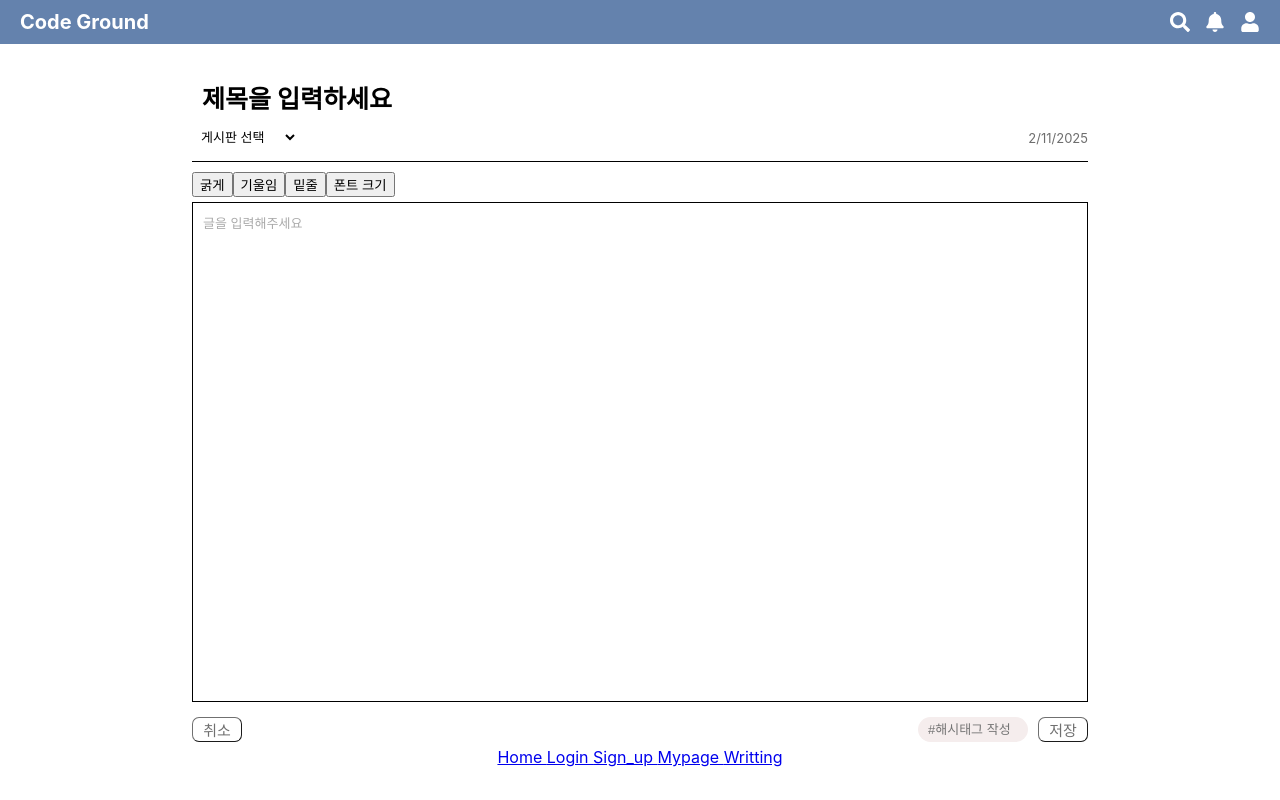
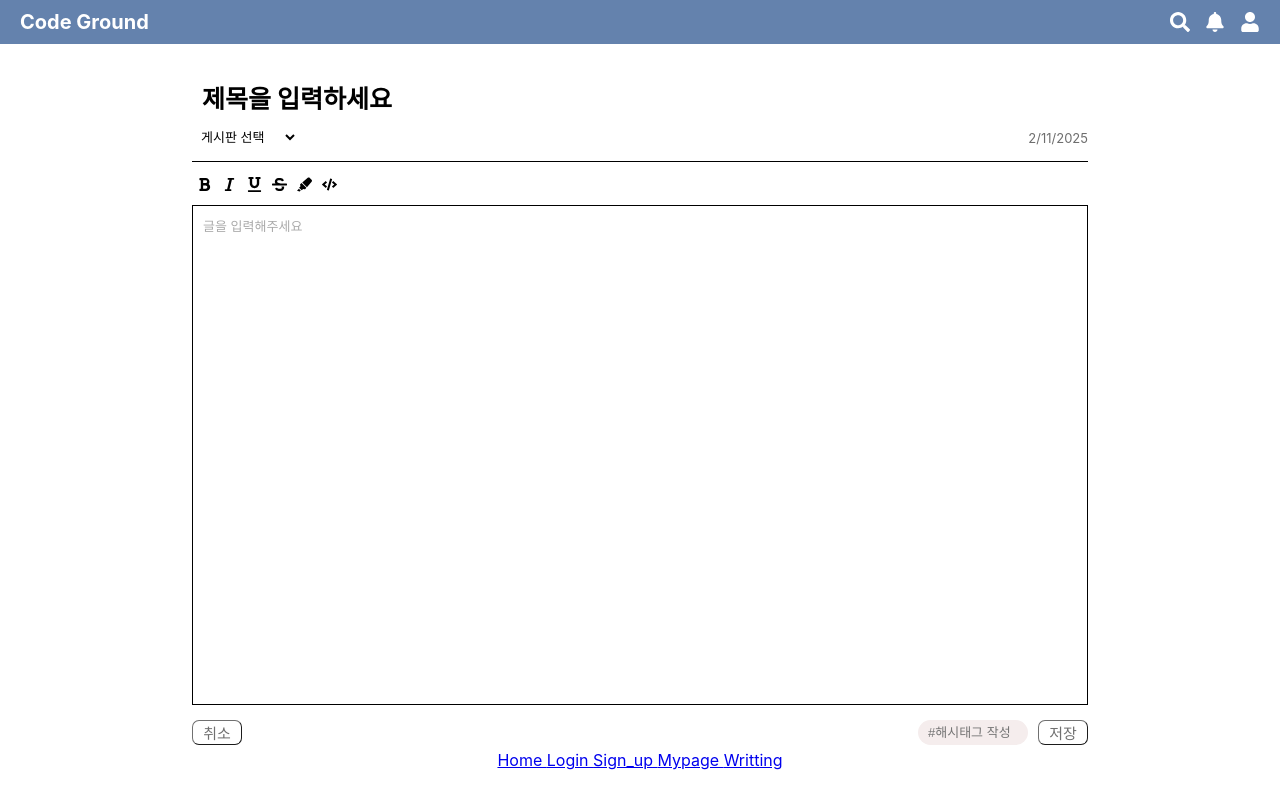
Before and after one commit to corner-codeground/codeground, a React (Create React App) app: page /writting in a window 1280 px wide. Built offline with nearby package versions, Linux system fonts and the light colour scheme.

Commit message:
writting editTool init

```diff
--- a/src/component/Editor.js
+++ b/src/component/Editor.js
@@ -21,9 +21,9 @@ const Editor = ({ content, setContent }) => {
         <div className="content-input">
             <div
                 ref={editorRef}
+                className="editable-content"
                 contentEditable={true}
                 onInput={(e) => setContent(e.target.innerHTML)}
-                className="editable-content"
             />
         </div>
     );
--- /dev/null
+++ b/src/component/EditorToolbar.css
@@ -0,0 +1,18 @@
+.editor-toolbar {
+    border: none;
+    outline: none;
+    display: flex;
+    align-items: center;
+}
+.editor-toolbar button {
+    background: none;
+    border: none;
+    cursor: pointer;
+    font-size: 15px;
+    color: black;
+    transition: color 0.3s ease;
+    padding: 5px;
+}
+.editor-toolbar button:focus {
+    outline: none; /* 버튼 포커스 시 외곽선 제거 */
+}
--- a/src/component/EditorToolbar.js
+++ b/src/component/EditorToolbar.js
@@ -1,21 +1,31 @@
 import React from 'react';
+import { FaBold, FaItalic, FaUnderline, FaStrikethrough, FaHighlighter, FaCode } from 'react-icons/fa'; // FontAwesome 아이콘 임포트 (npm install react-icons)
+import './EditorToolbar.css';
 
-const EditorToolbar = () => {
+const EditorToolbar = ({applyStyle}) => {
     return (
         <div className="editor-toolbar">
-            <button onClick={() => applyStyle('bold')}>굵게</button>
-            <button onClick={() => applyStyle('italic')}>기울임</button>
-            <button onClick={() => applyStyle('underline')}>밑줄</button>
-            <button onClick={() => applyStyle('fontSize')}>폰트 크기</button>
+            <button onClick={() => applyStyle('bold')} title="Bold">
+                <FaBold />
+            </button>
+            <button onClick={() => applyStyle('italic')} title="Italic">
+                <FaItalic />
+            </button>
+            <button onClick={() => applyStyle('underline')} title="Underline">
+                <FaUnderline />
+            </button>
+            <button onClick={() => applyStyle('strikethrough')} title="Strikethrough">
+                <FaStrikethrough />
+            </button>
+            <button onClick={() => applyStyle('highlighter')} title="Highlighter">
+                <FaHighlighter />
+            </button>
+            <button onClick={() => applyStyle('code')} title="Code">
+                <FaCode />
+            </button>
         </div>
     );
 };
 
-const applyStyle = (styleType) => {
-    const editor = document.querySelector('.editable-content');
-    if (editor) {
-        document.execCommand(styleType, false, null);
-    }
-};
 
 export default EditorToolbar;
--- a/src/pages/Writting.css
+++ b/src/pages/Writting.css
@@ -56,7 +56,7 @@ hr {
 .content-input textarea {
     width: 100%;
     padding: 10px;
-    font-size: 16px;
+    /* font-size: 16px; */
     background: transparent;
     min-height: 500px;
     box-sizing: border-box;
--- a/src/pages/Writting.js
+++ b/src/pages/Writting.js
@@ -26,10 +26,40 @@ const Writting = () => {
 
     //글에 스타일 적용하는 함수
     const applyStyle = (styleType) => {
-        if(editorRef.current) {
-            document.execCommand(styleType, false, null);
-        }
-    };
+        const editor = editorRef.current;
+        if (editor) {
+            const selection = window.getSelection();    //선택된 텍스트 가져오기기
+            const range = selection.getRangeAt(0);      //선택된 영역
+
+            if (editor && range) {
+                const span = document.createElement('span');    //새 span 요소 생성성
+
+                switch (styleType) {
+                    case 'bold':
+                        span.style.fontWeight = 'bold';
+                        break;
+                    case 'italic':
+                        span.style.fontStyle = 'italic';
+                        break;
+                    case 'underline':
+                        span.style.textDecoration = 'underline';
+                        break;
+                    case 'strikethrough':
+                        span.style.textDecoration = 'line-through';
+                        break;
+                    case 'highlighter':
+                        span.style.backgroundColor = 'yellow';
+                        break;
+                    case 'code':
+                        span.style.fontFamily = 'monospace';
+                        break;
+                    default:
+                        break;
+                }
+                range.surroundContents(span);  // 선택된 텍스트에 스타일 적용
+            }
+        };
+    }
 
     // 해시태그 추가 함수
     const handleAddHashtag = (newHashtags) => {
@@ -69,7 +99,7 @@ const Writting = () => {
                 </div>
             </div>
             <hr />
-            <EditorToolbar />
+            <EditorToolbar applyStyle={applyStyle}/>
             <Editor content={content} setContent={setContent} />
 
             <div className="cancel-save-btn">
```
